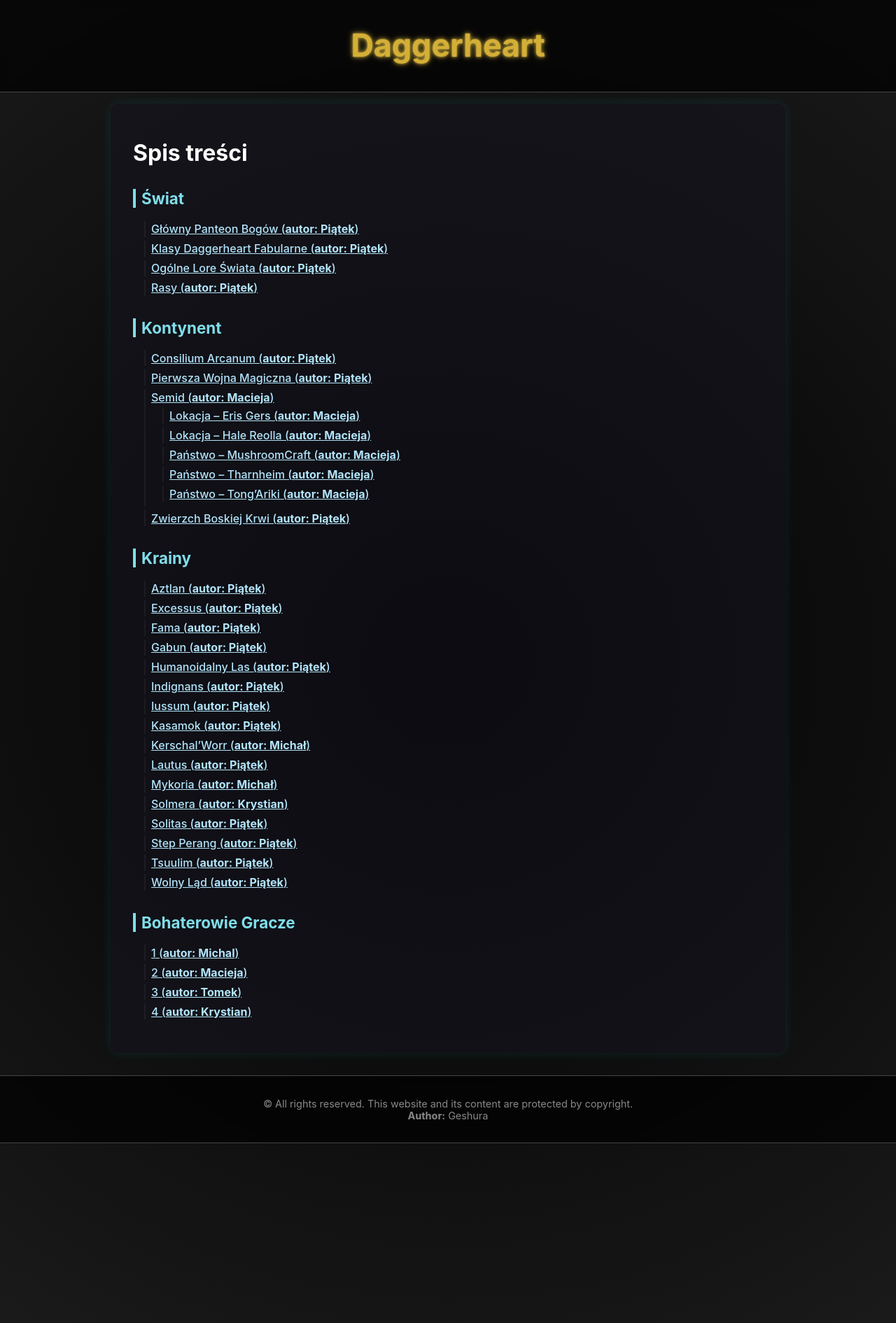
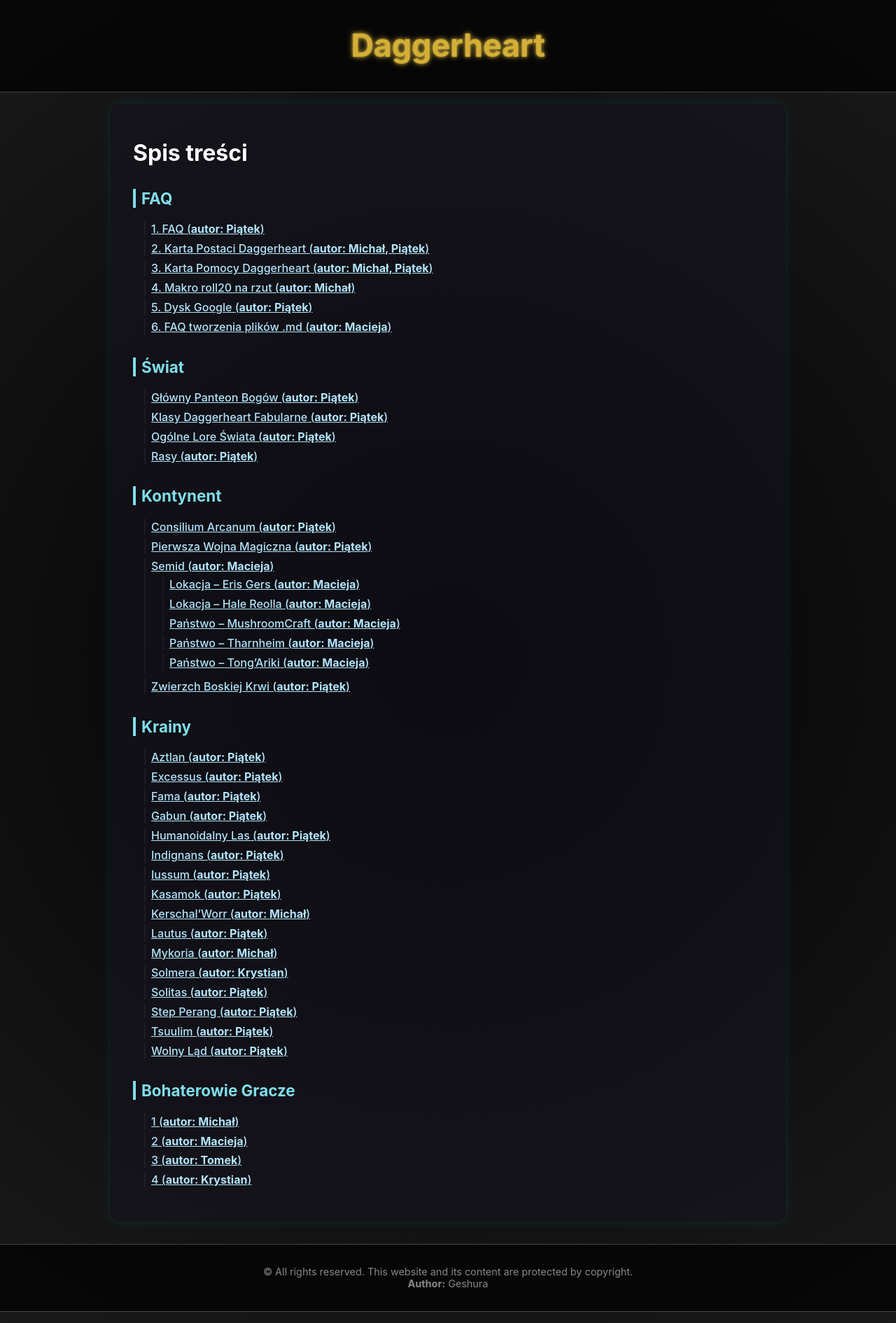
Before and after one commit to Geshura/dh-wiki, a Jekyll site: the page built from index.md, in a window 1280 px wide. Shown: the whole page at 70% size. Built offline with Jekyll 4.4.1, drawn with Linux system fonts in a browser that asks for light colours.

Commit message:
Update index.md

```diff
--- a/index.md
+++ b/index.md
@@ -4,6 +4,14 @@
 ---
 
 # Spis treści
+
+## FAQ
+- [1. FAQ (<strong>autor:  Piątek</strong>)](/swiat/rasy.md)
+- [2. Karta Postaci Daggerheart (<strong>autor: Michał, Piątek</strong>)](/swiat/rasy.md)
+- [3. Karta Pomocy Daggerheart (<strong>autor: Michał, Piątek</strong>)](/swiat/rasy.md)
+- [4. Makro roll20 na rzut (<strong>autor: Michał</strong>)](/swiat/rasy.md)
+- [5. Dysk Google (<strong>autor:  Piątek</strong>)](/swiat/rasy.md)
+- [6. FAQ tworzenia plików .md (<strong>autor:  Macieja</strong>)](/swiat/rasy.md)
 
 ## Świat
 - [Główny Panteon Bogów (<strong>autor:  Piątek</strong>)](/swiat/glowny_panteon_bogow.md)
@@ -42,7 +50,7 @@
 - [Wolny Ląd (<strong>autor:  Piątek</strong>)](/krainy/wolny_lad.md)
 
 ## Bohaterowie Gracze
-- [1 (<strong>autor:  Michal</strong>)](/bg/michal/postac.md)
+- [1 (<strong>autor:  Michał</strong>)](/bg/michal/postac.md)
 - [2 (<strong>autor:  Macieja</strong>)](/bg/macieja/postac.md)
 - [3 (<strong>autor:  Tomek</strong>)](/bg/tomek/postac.md)
 - [4 (<strong>autor:  Krystian</strong>)](/bg/krystian/postac.md)
```
